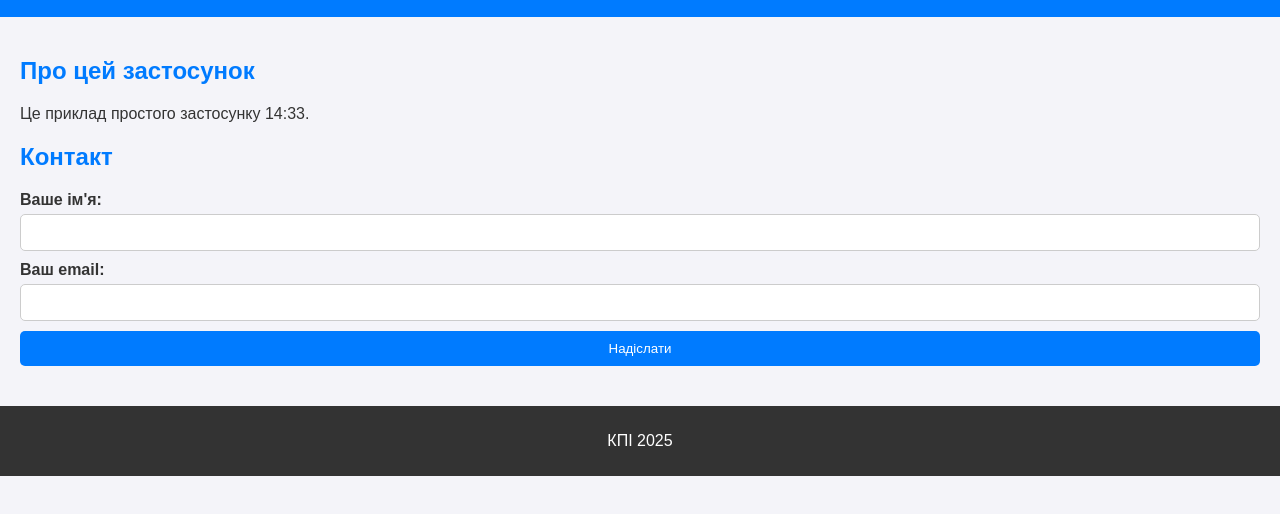
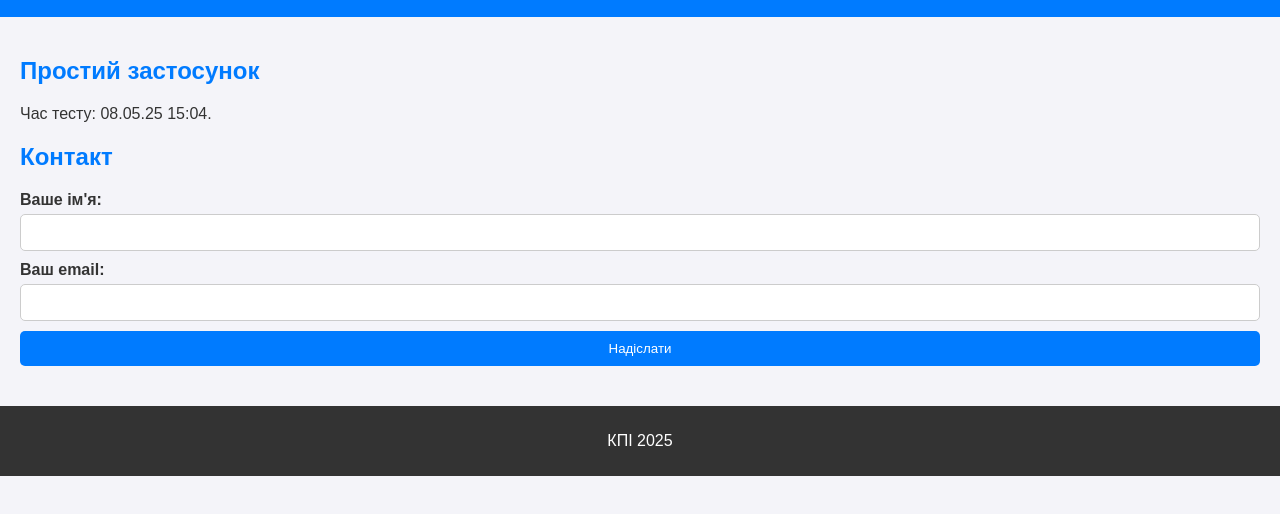
Before and after one commit to AndriiMytiev/kpi-mzuiit-labs, a plain HTML site: page index.html in a window 1280 px wide. Shown: the part 60-574 px from the top of the page. Drawn offline with Linux system fonts and the light colour scheme.

Commit message:
test 15:04

```diff
--- a/index.html
+++ b/index.html
@@ -13,8 +13,8 @@
 
 <main>
     <section>
-        <h2>Про цей застосунок</h2>
-        <p>Це приклад простого застосунку 14:33.</p>
+        <h2>Простий застосунок</h2>
+        <p>Час тесту: 08.05.25 15:04.</p>
     </section>
 
     <section>
```
